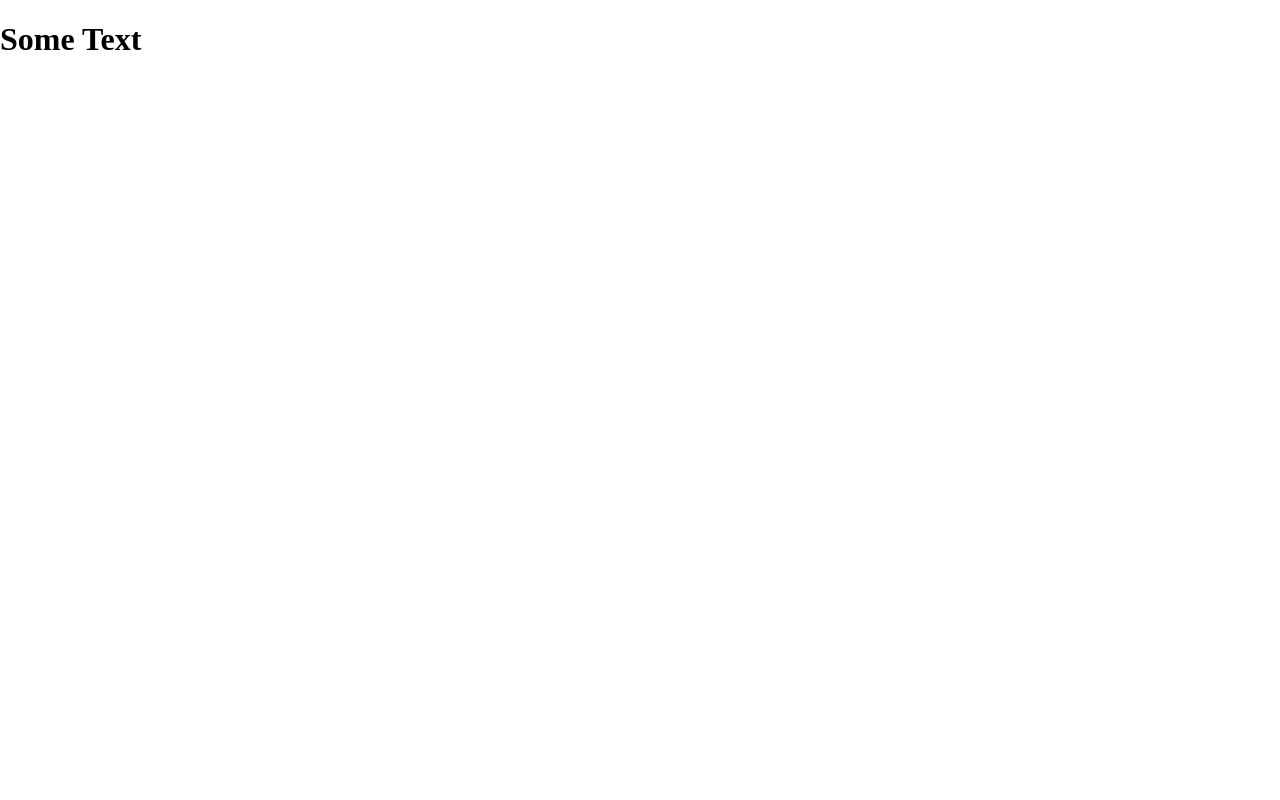
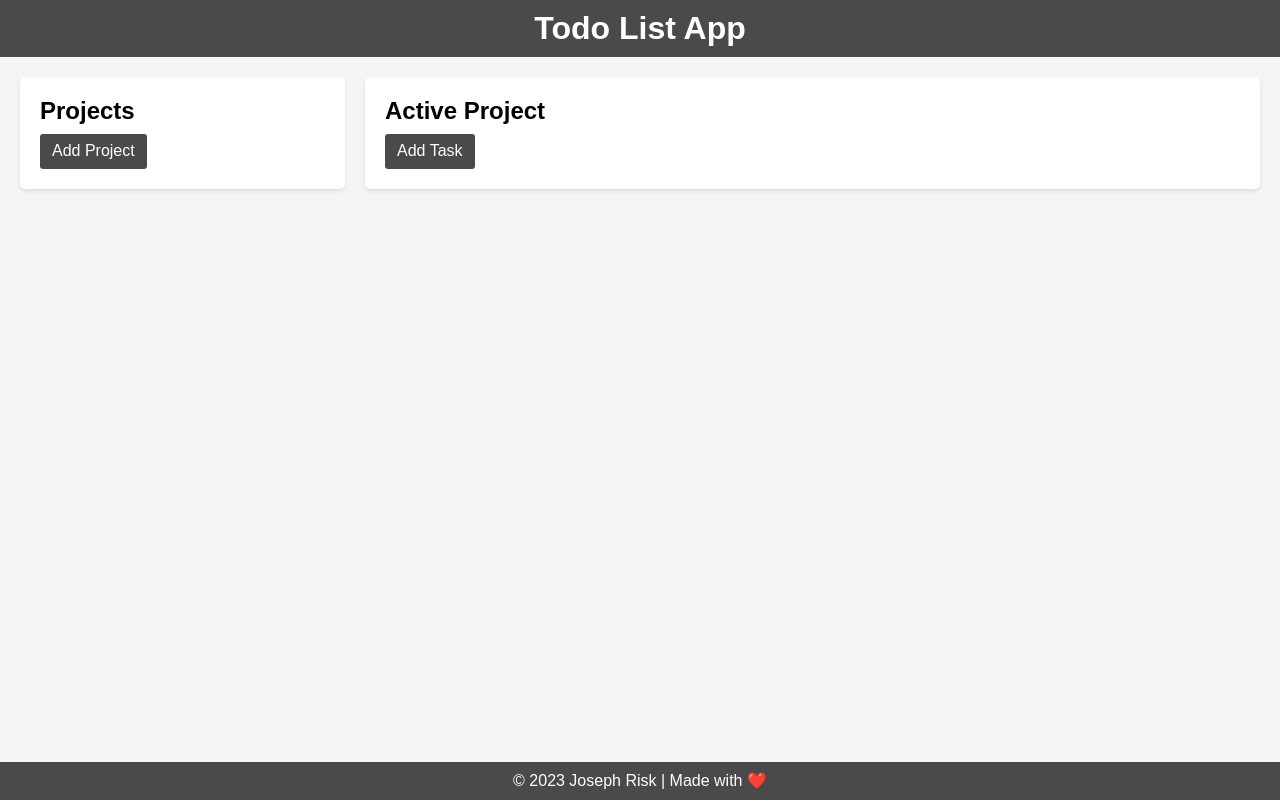
Before and after one commit to j0srisk/todo-list, a website built with webpack: page index.html in a window 1280 px wide. Built offline with nearby package versions, Linux system fonts and the light colour scheme.

Commit message:
Created static UI

```diff
--- a/index.html
+++ b/index.html
@@ -7,6 +7,32 @@
     <title>todo-list</title>
 </head>
 <body>
-    <h1>Some Text</h1>
+    <div class="page-wrap">
+        <header>
+            <h1>Todo List App</h1>
+        </header>
+        <main>
+            <aside class="sidebar">
+                <h2>Projects</h2>
+                <button id="addProjectBtn">Add Project</button>
+                <ul id="projectsContainer">
+                    <!-- Projects will be added here dynamically -->
+                </ul>
+            </aside>
+            <section class="content">
+                <h2 id="activeProjectTitle">Active Project</h2>
+                <button id="addTaskBtn">Add Task</button>
+                <ul id="tasksContainer">
+                    <!-- Tasks will be added here dynamically -->
+                </ul>
+            </section>
+        </main>
+    </div>
+    <footer>
+        <p>&copy; <span id="currentYear"></span> Joseph Risk | Made with ❤️</p>
+        <script>
+            document.getElementById("currentYear").textContent = new Date().getFullYear();
+        </script>
+    </footer>
 </body>
 </html>
--- a/src/styles.css
+++ b/src/styles.css
@@ -0,0 +1,161 @@
+/* General styles */
+html, body {
+    height: 100%;
+}
+
+body {
+    font-family: Arial, sans-serif;
+    margin: 0;
+    padding: 0;
+    background-color: #f5f5f5;
+    display: flex;
+    flex-direction: column;
+}
+
+.page-wrap {
+    flex: 1;
+}
+
+header {
+    background-color: #4a4a4a;
+    padding: 10px;
+    text-align: center;
+}
+
+header h1 {
+    color: #ffffff;
+    margin: 0;
+    padding: 0;
+}
+
+main {
+    display: flex;
+    margin: 20px;
+}
+
+/* Sidebar styles */
+.sidebar {
+    flex: 1;
+    padding: 20px;
+    background-color: #ffffff;
+    border-radius: 5px;
+    box-shadow: 0 2px 4px rgba(0, 0, 0, 0.1);
+    margin-right: 20px;
+}
+
+.sidebar h2 {
+    margin-top: 0;
+    margin-bottom: 10px;
+}
+
+#addProjectBtn {
+    background-color: #4a4a4a;
+    color: #ffffff;
+    border: none;
+    padding: 8px 12px;
+    cursor: pointer;
+    border-radius: 3px;
+}
+
+#addProjectBtn:hover {
+    background-color: #6b6b6b;
+}
+
+#projectsContainer {
+    list-style-type: none;
+    margin: 0;
+    padding: 0;
+}
+
+#projectsContainer li {
+    cursor: pointer;
+    padding: 8px 0;
+    border-bottom: 1px solid #eeeeee;
+}
+
+#projectsContainer li:last-child {
+    border-bottom: none;
+}
+
+/* Content styles */
+.content {
+    flex: 3;
+    padding: 20px;
+    background-color: #ffffff;
+    border-radius: 5px;
+    box-shadow: 0 2px 4px rgba(0, 0, 0, 0.1);
+}
+
+.content h2 {
+    margin-top: 0;
+    margin-bottom: 10px;
+}
+
+#addTaskBtn {
+    background-color: #4a4a4a;
+    color: #ffffff;
+    border: none;
+    padding: 8px 12px;
+    cursor: pointer;
+    border-radius: 3px;
+}
+
+#addTaskBtn:hover {
+    background-color: #6b6b6b;
+}
+
+#tasksContainer {
+    list-style-type: none;
+    margin: 0;
+    padding: 0;
+}
+
+#tasksContainer li {
+    display: flex;
+    justify-content: space-between;
+    align-items: center;
+    padding: 8px 0;
+    border-bottom: 1px solid #eeeeee;
+}
+
+#tasksContainer li:last-child {
+    border-bottom: none;
+}
+
+.task-title {
+    flex: 1;
+}
+
+.task-controls {
+    display: flex;
+    gap: 8px;
+}
+
+.edit-btn,
+.delete-btn,
+.complete-btn {
+    border: none;
+    background-color: transparent;
+    cursor: pointer;
+}
+
+.edit-btn:hover,
+.delete-btn:hover,
+.complete-btn:hover {
+    color: #6b6b6b;
+}
+
+/* Footer styles */
+footer {
+    background-color: #4a4a4a;
+    padding: 10px;
+    text-align: center;
+    margin-top: 20px;
+    flex-shrink: 0
+}
+
+footer p {
+    color: #ffffff;
+    margin: 0;
+    padding: 0;
+}
--- a/webpack.config.js
+++ b/webpack.config.js
@@ -19,6 +19,7 @@ module.exports = {
   plugins: [
     new HtmlWebpackPlugin({
       template: './index.html',
+      filename: 'index.html',
     }),
   ],
   devServer: {
@@ -27,5 +28,6 @@ module.exports = {
     },
     compress: true,
     port: 9000,
+    hot: true,
   },
 };
```
Also changed, not shown: dist/index.html, dist/main.js.
